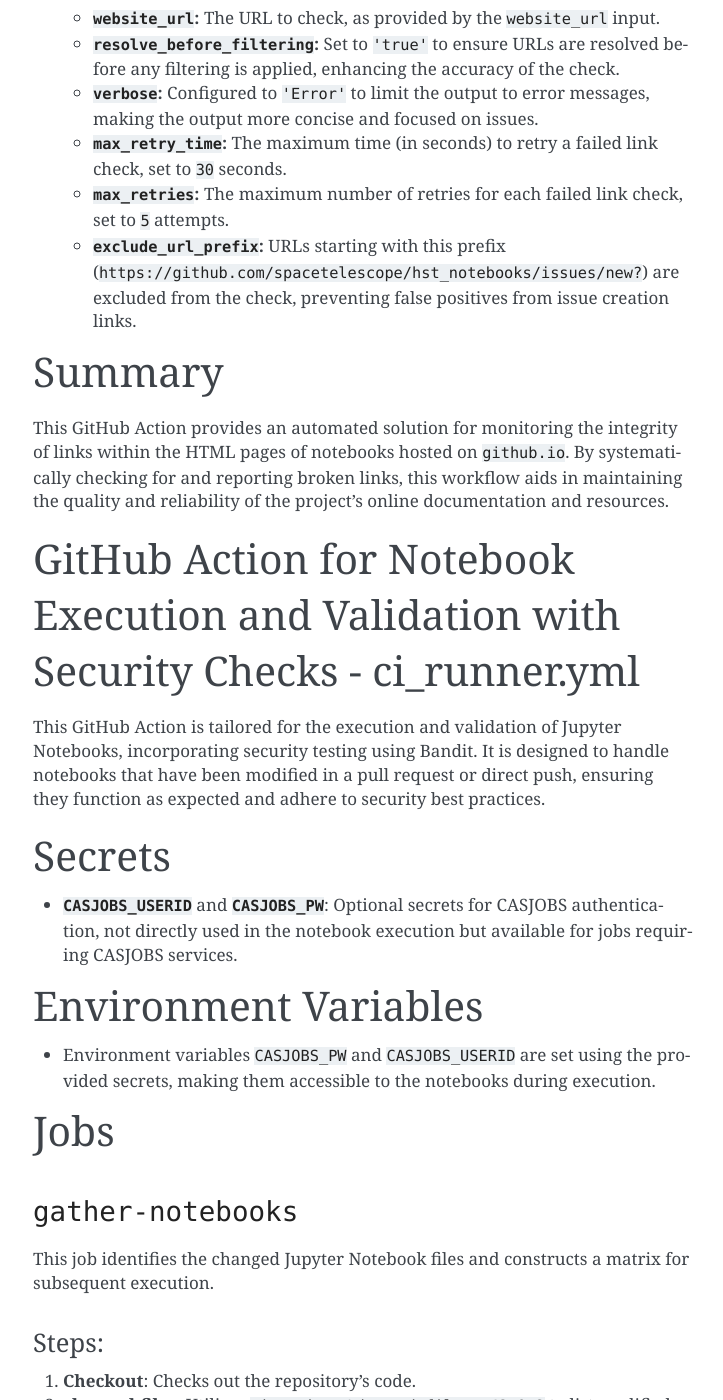
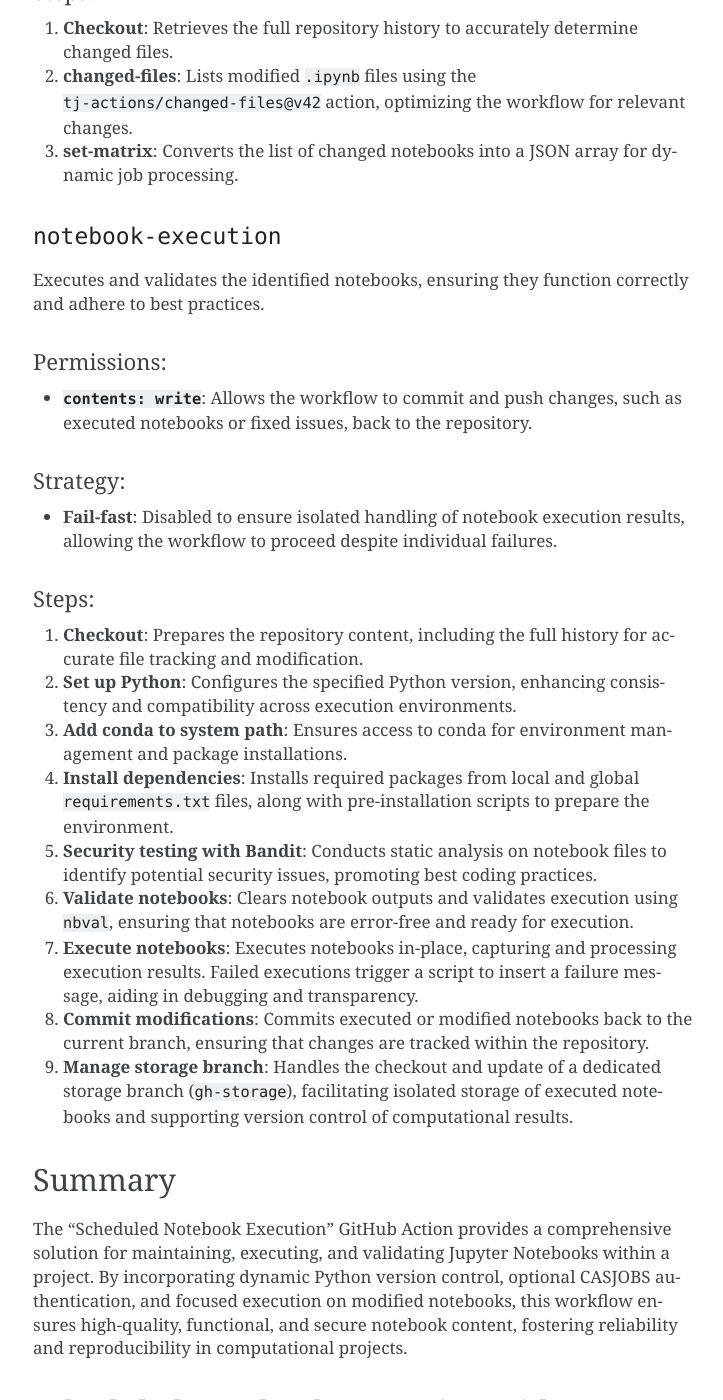
Before and after one commit to spacetelescope/notebook-infrastructure, a Sphinx documentation site: the page built from docs/ci_actions.md, in a window 1280 px wide and 1400 px high, scrolled down 1195 px. Shown: the whole window, without its empty margins (387-1110 px from the left). Built offline with Sphinx 7.4.7, drawn with Linux system fonts in a browser that asks for light colours; some of the changed text lies outside the part shown.

Commit message:
Update ci_actions.md

```diff
--- a/docs/ci_actions.md
+++ b/docs/ci_actions.md
@@ -1,68 +1,88 @@
-## GitHub Action for Broken Link Checking on GitHub Pages - broken_link_checker.yml
+# Functional descriptions of actions located in spacetelescope/notebook-ci-action
 
-This GitHub Action is designed to automate the process of checking for broken links within the HTML pages of notebooks deployed to `github.io`. If any broken links are discovered during the check, the workflow will fail and provide a detailed report of the broken links along with the pages that contain them.
+## GitHub Action for Notebook Execution with Python Version Control and CASJOBS Authentication - ci_runner.yml
+
+This GitHub Action, named "Scheduled Notebook Execution," is tailored for projects that require automated execution and validation of Jupyter Notebooks, with the added capability to specify the Python version and utilize CASJOBS authentication for notebooks that require external data access.
+
+## Trigger
+- **`workflow_call`**: Allows for modular integration into CI/CD pipelines, with customizable inputs for Python version and optional CASJOBS credentials.
 
 ## Inputs
-- **`website_url`** (optional): The URL of the website to be checked. If this input is not explicitly provided, the default value is constructed using the pattern `https://spacetelescope.github.io/<repository-name>`. It's important to note that relying solely on the default value might not limit the search to the specified page; in such cases, it's advisable to specify the full URL of the starting page of the repository (e.g., `https://spacetelescope.github.io/<repository-name>/intro.html`).
-
-## Trigger
-- **`workflow_call`:** This action is designed to be invoked by other workflows, providing a flexible integration point for repositories requiring automated link validation.
-
-## Jobs
-
-### `find_broken_links`
-This job is tasked with the detection of broken links on the specified webpage.
-
-#### Environment
-- **`runs-on: ubuntu-latest`**: The job is executed on the latest Ubuntu runner provided by GitHub Actions, ensuring a stable and up-to-date environment for link checking.
-
-#### Steps
-- **Broken-Links-Crawler**: Utilizes the `ScholliYT/Broken-Links-Crawler-Action@v3.3.1` action to crawl the specified website and identify broken links.
-  - **`website_url`:** The URL to check, as provided by the `website_url` input.
-  - **`resolve_before_filtering`:** Set to `'true'` to ensure URLs are resolved before any filtering is applied, enhancing the accuracy of the check.
-  - **`verbose`:** Configured to `'Error'` to limit the output to error messages, making the output more concise and focused on issues.
-  - **`max_retry_time`:** The maximum time (in seconds) to retry a failed link check, set to `30` seconds.
-  - **`max_retries`:** The maximum number of retries for each failed link check, set to `5` attempts.
-  - **`exclude_url_prefix`:** URLs starting with this prefix (`https://github.com/spacetelescope/hst_notebooks/issues/new?`) are excluded from the check, preventing false positives from issue creation links.
-
-## Summary
-This GitHub Action provides an automated solution for monitoring the integrity of links within the HTML pages of notebooks hosted on `github.io`. By systematically checking for and reporting broken links, this workflow aids in maintaining the quality and reliability of the project's online documentation and resources.
-
-## GitHub Action for Notebook Execution and Validation with Security Checks - ci_runner.yml
-
-This GitHub Action is tailored for the execution and validation of Jupyter Notebooks, incorporating security testing using Bandit. It is designed to handle notebooks that have been modified in a pull request or direct push, ensuring they function as expected and adhere to security best practices.
+- **`python-version`**: Specifies the Python version for the runtime environment, ensuring compatibility with notebook requirements.
 
 ## Secrets
-- **`CASJOBS_USERID`** and **`CASJOBS_PW`**: Optional secrets for CASJOBS authentication, not directly used in the notebook execution but available for jobs requiring CASJOBS services.
-
-## Environment Variables
-- Environment variables `CASJOBS_PW` and `CASJOBS_USERID` are set using the provided secrets, making them accessible to the notebooks during execution.
+- **`CASJOBS_USERID`** and **`CASJOBS_PW`**: Provide optional CASJOBS credentials for notebooks that interact with CASJOBS services, ensuring secure and authenticated data access.
 
 ## Jobs
 
 ### `gather-notebooks`
-This job identifies the changed Jupyter Notebook files and constructs a matrix for subsequent execution.
+Identifies changed Jupyter Notebooks to optimize workflow execution by focusing only on modified content.
 
 #### Steps:
-1. **Checkout**: Checks out the repository's code.
-2. **changed-files**: Utilizes `tj-actions/changed-files@v42.0.2` to list modified `.ipynb` files.
-3. **set-matrix**: Converts the list of changed files into a JSON array to be used as a matrix for the `notebook-execution` job.
+1. **Checkout**: Retrieves the full repository history to accurately determine changed files.
+2. **changed-files**: Lists modified `.ipynb` files using the `tj-actions/changed-files@v42` action, optimizing the workflow for relevant changes.
+3. **set-matrix**: Converts the list of changed notebooks into a JSON array for dynamic job processing.
 
 ### `notebook-execution`
-This job executes the changed notebooks, installs dependencies, performs security testing, and validates the notebook outputs.
+Executes and validates the identified notebooks, ensuring they function correctly and adhere to best practices.
+
+#### Permissions:
+- **`contents: write`**: Allows the workflow to commit and push changes, such as executed notebooks or fixed issues, back to the repository.
 
 #### Strategy:
-- **Fail-fast**: Disabled to ensure that the failure of one notebook does not prevent the execution of others.
-- **Matrix**: Dynamically generated from the `gather-notebooks` job to target only the changed notebooks.
+- **Fail-fast**: Disabled to ensure isolated handling of notebook execution results, allowing the workflow to proceed despite individual failures.
 
 #### Steps:
-1. **Checkout**: Re-checks out the code for accessibility in this job.
-2. **Set up Python**: Installs Python 3.8.12 and configures pip caching.
-3. **Add conda to system path**: Ensures that conda commands are available for dependency management.
-4. **Install dependencies**: Installs the necessary Python packages from requirements files located in the same directory as the notebooks or globally within the repository.
-5. **Security testing with Bandit**: Runs Bandit to perform static analysis on the notebook files, identifying common security issues in the Python code.
-6. **Execute notebooks**: Converts notebooks to HTML for execution, utilizing environment variables for any necessary authentication.
-7. **Validate notebooks**: Uses `pytest` with the `nbval` plugin to ensure that all notebook cells execute without errors.
+1. **Checkout**: Prepares the repository content, including the full history for accurate file tracking and modification.
+2. **Set up Python**: Configures the specified Python version, enhancing consistency and compatibility across execution environments.
+3. **Add conda to system path**: Ensures access to conda for environment management and package installations.
+4. **Install dependencies**: Installs required packages from local and global `requirements.txt` files, along with pre-installation scripts to prepare the environment.
+5. **Security testing with Bandit**: Conducts static analysis on notebook files to identify potential security issues, promoting best coding practices.
+6. **Validate notebooks**: Clears notebook outputs and validates execution using `nbval`, ensuring that notebooks are error-free and ready for execution.
+7. **Execute notebooks**: Executes notebooks in-place, capturing and processing execution results. Failed executions trigger a script to insert a failure message, aiding in debugging and transparency.
+8. **Commit modifications**: Commits executed or modified notebooks back to the current branch, ensuring that changes are tracked within the repository.
+9. **Manage storage branch**: Handles the checkout and update of a dedicated storage branch (`gh-storage`), facilitating isolated storage of executed notebooks and supporting version control of computational results.
 
 ## Summary
-This GitHub Action provides a comprehensive approach to maintaining the quality and security of Jupyter Notebooks within a project. By focusing on modified notebooks, it ensures efficient validation and testing workflows, incorporating security analysis with Bandit to highlight potential vulnerabilities. This process aids in keeping the project's notebooks reliable, secure, and up-to-date.
+The "Scheduled Notebook Execution" GitHub Action provides a comprehensive solution for maintaining, executing, and validating Jupyter Notebooks within a project. By incorporating dynamic Python version control, optional CASJOBS authentication, and focused execution on modified notebooks, this workflow ensures high-quality, functional, and secure notebook content, fostering reliability and reproducibility in computational projects.
+
+
+## Scheduled Notebook Execution with Custom Python Version GitHub Action Documentation - ci_scheduled.yml
+
+This GitHub Action, "Scheduled Notebook Execution," is designed for automated execution and validation of Jupyter Notebooks, with the flexibility to specify the Python version. It supports CASJOBS authentication for notebooks that require it, ensuring comprehensive testing and validation of notebook functionality.
+
+## Trigger
+- **`workflow_call`**: This action is triggered through workflow calls from other workflows, allowing for modular integration. It includes inputs for Python version customization and optional CASJOBS credentials.
+
+## Inputs
+- **`python-version`**: A required input specifying the Python version to be used for executing the notebooks. This allows for compatibility with various Python environments and requirements.
+
+## Secrets
+- **`CASJOBS_USERID`** and **`CASJOBS_PW`**: Optional secrets for CASJOBS authentication, enabling notebooks that interact with CASJOBS services to authenticate as needed.
+
+## Jobs
+
+### `gather-notebooks`
+This job locates all Jupyter Notebook files within the `notebooks/` directory, preparing them for subsequent execution and validation.
+
+#### Steps:
+1. **Checkout**: Retrieves the repository code to access the notebook files.
+2. **set-matrix**: Generates a matrix of notebook file paths using the `find` command and `jq` to create a JSON array for dynamic job processing.
+
+### `tests`
+This job orchestrates the execution and validation of the notebooks identified in the `gather-notebooks` job, using the specified Python version.
+
+#### Strategy:
+- **Fail-fast**: Disabled to ensure that issues in one notebook do not prevent the execution of others.
+- **Matrix**: Constructed dynamically from the `gather-notebooks` job output, targeting only the identified notebooks for execution.
+
+#### Steps:
+1. **Checkout**: Ensures access to the repository's notebooks and any associated files.
+2. **Set up Python**: Configures the specified Python version for the job, optimizing dependency installations with pip caching.
+3. **Add conda to system path**: Makes conda commands accessible, aiding in environment and package management.
+4. **Install dependencies**: Installs necessary packages from requirements files associated with the notebooks or the repository. Adjustments and pre-install scripts are executed as required to prepare the environment.
+5. **Execute notebooks**: Converts notebooks to HTML and executes them, using CASJOBS credentials if provided. This step ensures that notebooks are not only syntactically correct but also functionally valid.
+6. **Validate notebooks**: Employs `pytest` with `nbval` to verify that all notebook cells execute without errors, confirming the integrity and reliability of the notebook content.
+
+## Summary
+The "Scheduled Notebook Execution" GitHub Action facilitates the automated testing and validation of Jupyter Notebooks in a customizable Python environment. By incorporating CASJOBS authentication and allowing for Python version specification, this workflow ensures that notebooks are compatible, functional, and secure, maintaining high standards of quality and reliability within the project.
```
